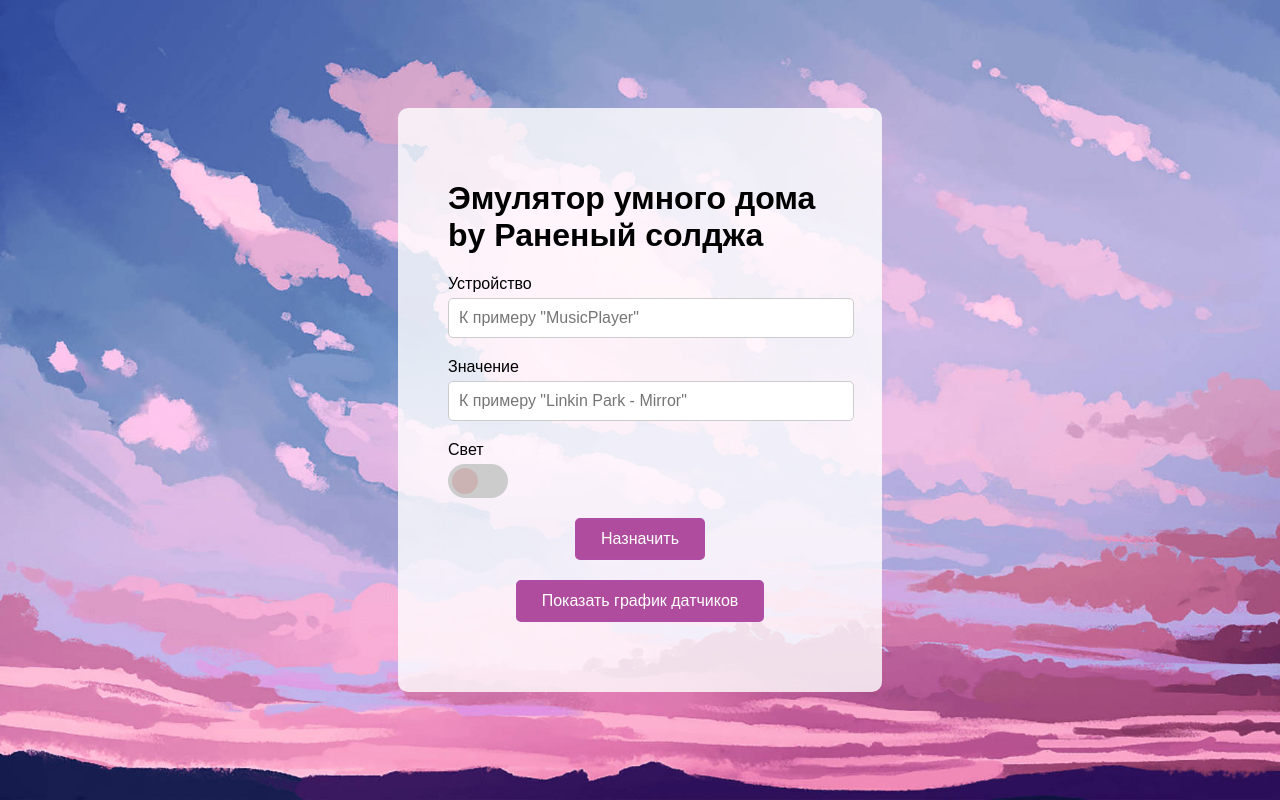
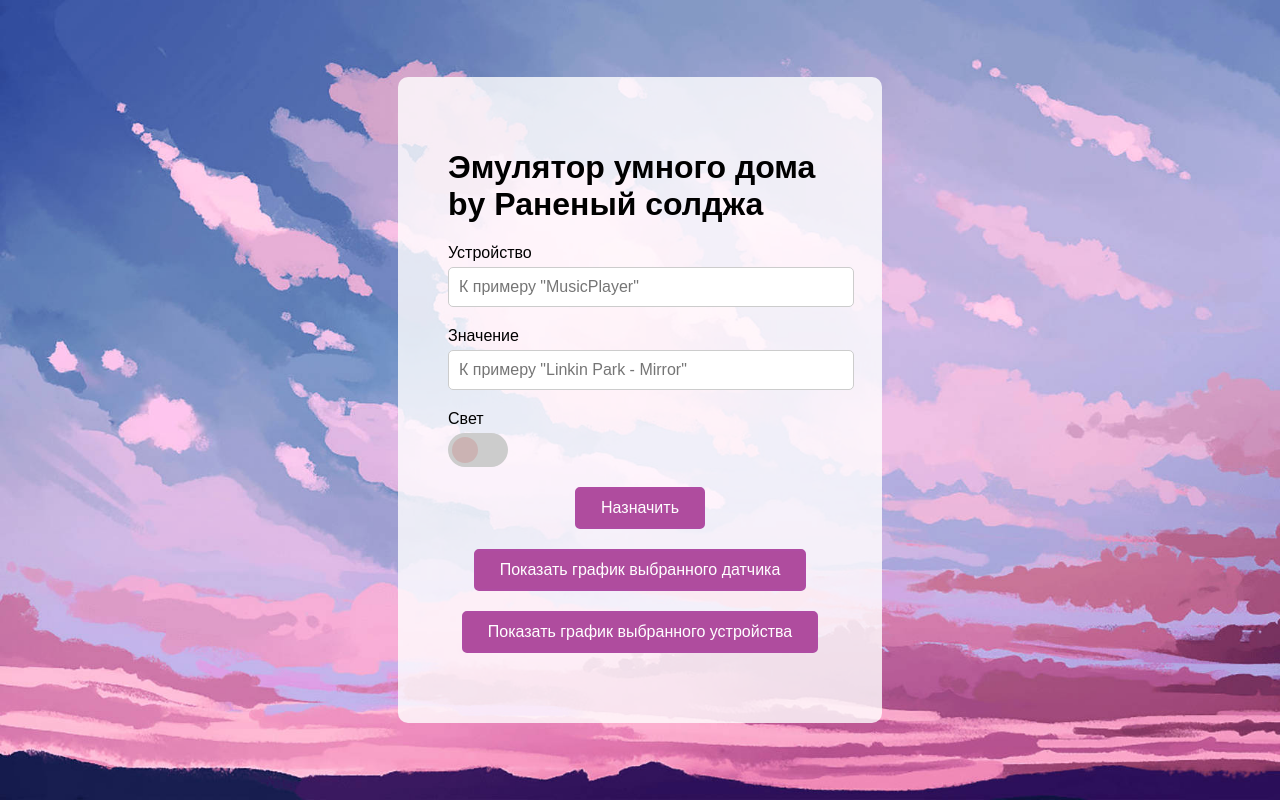
Before and after one commit to nikitaputintsevprogramming/SmartHomeFlask, a Flask app: page / in a window 1280 px wide. Run offline with Flask 3, Linux system fonts and the light colour scheme.

Commit message:
функц

```diff
--- a/app.py
+++ b/app.py
@@ -61,21 +61,39 @@ def set_values():
     return json.dumps({'Название:': request.args.get('name'), 'Значение:': request.args.get('value')})
 
 @app.route('/GraphSensors')
-def connect():
-    cursor = logger.read_data('DateOfSensors')
+def read_data_sensors():
+    connect('DateOfSensors')
+
+@app.route('/GraphDevices')
+def read_data_devices():
+    connect('DateOfDevices')
+
+def connect(name_bd):
+    # Получаем имя датчика из запроса
+    sensor_name = request.args.get("name")
+    print(f'Считываем значение с датчика: {sensor_name}')
+
+    if sensor_name is None:
+        print("Имя датчика не передано в запросе.")
+        return {}
+
+    # Получаем данные из коллекции БД
+    cursor = logger.read_data(name_bd)
+
     time = []
-    average_value = []
+    sensor_values = []
+
     for item in cursor:
-        if 'timeOfRead' in item:
+        if 'timeOfRead' in item and sensor_name in item:
             time_str = item['timeOfRead']
             time.append(dt.strptime(time_str, '%Y-%m-%d %H:%M:%S').time())
-            average_value.append(np.average(list(item.values())[2:]))
+            sensor_values.append(item[sensor_name])
         else:
-            print("Ключ 'timeOfRead' отсутствует в документе:", item)
+            print(f"Ключ 'timeOfRead' или датчик '{sensor_name}' отсутствует в документе:", item)
             return {}
 
     x = np.array([t.hour + t.minute / 60 for t in time])
-    y = np.array(average_value)
+    y = np.array(sensor_values)
 
     plt.plot(x, y)
     plt.xticks(rotation=90)
--- a/static/js/scripts.js
+++ b/static/js/scripts.js
@@ -1,21 +1,13 @@
-function get_graph() {
+function set_values(addr) {
     $.ajax({
         type: 'GET', //тип запроса
-        url: '/GraphSensors',
-    });
-}
-
-function set_values() {
-    $.ajax({
-        type: 'GET', //тип запроса
-        url: '/SetValues', // адрес, на который отправлен запрос
+        url: '/'&zaddr, // адрес, на который отправлен запрос
         dataType: 'json', //тип данных, ожидаемый от сервера
         conectType:'application/json', //тип передаваемых данных
         data:{ //данные запроса
             "value": document.getElementById("value").value,
             "name": document.getElementById("name").value,
             "check": Number(document.getElementById("check").checked)
-
         },
     });
 }
--- a/templates/mainUI.html
+++ b/templates/mainUI.html
@@ -30,10 +30,13 @@
       </div>
 
       <div class="send_button">
-        <button class="custom-btn btn-3" onclick="set_values()"><span>Назначить</span></button>
+        <button class="custom-btn btn-3" onclick='set_values("SetValues")'><span>Назначить</span></button>
       </div>
       <div class="send_button">
-        <button class="custom-btn btn-3" onclick="get_graph()"><span>Показать график датчиков</span></button>
+        <button class="custom-btn btn-3" onclick='set_values("GraphSensors")'><span>Показать график выбранного датчика</span></button>
+      </div>
+      <div class="send_button">
+        <button class="custom-btn btn-3" onclick='set_values("GraphDevices")'><span>Показать график выбранного устройства</span></button>
       </div>
     </div>
 </body>
```
